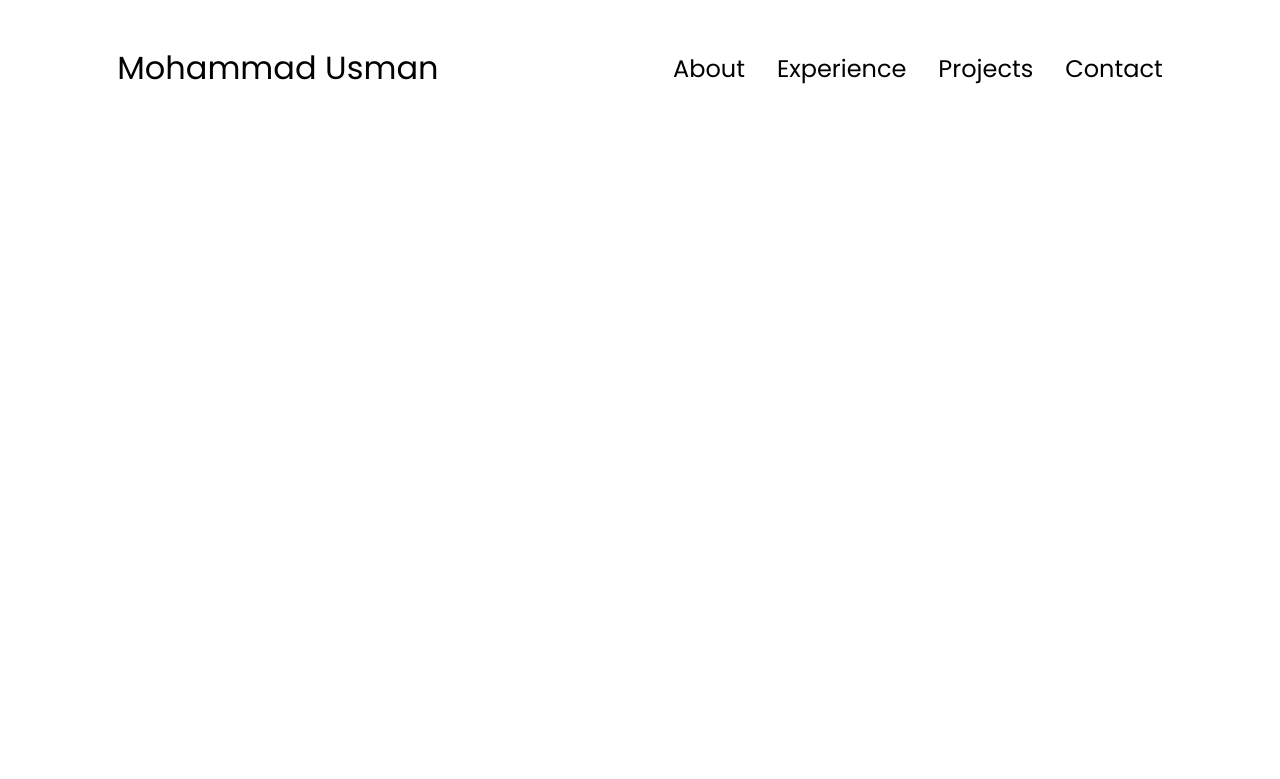
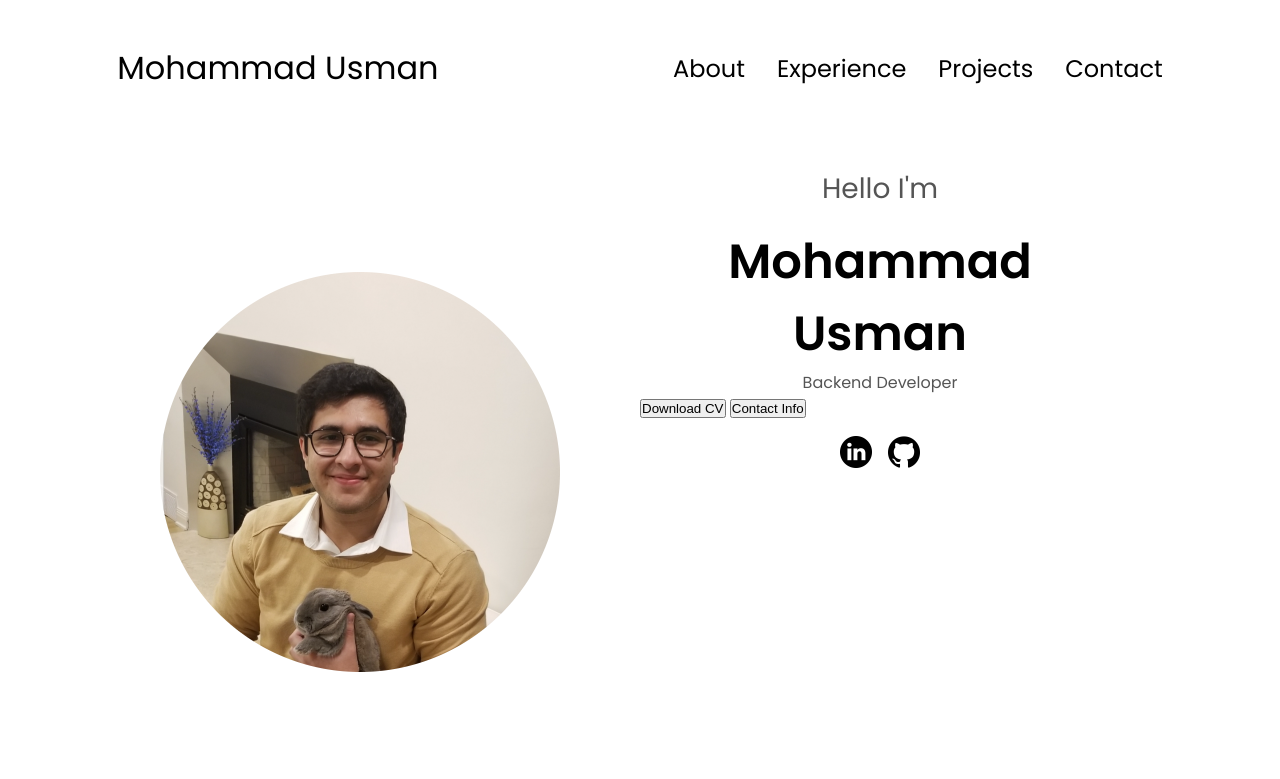
Before and after one commit to Ushmayne/portfolio-website, a plain HTML site: page index.html in a window 1280 px wide. Drawn offline with Linux system fonts and the light colour scheme.

Commit message:
styling of the website

```diff
--- a/index.html
+++ b/index.html
@@ -35,6 +35,24 @@
             </div>
         </div>
     </nav>
+    <section id="profile">
+        <div class="section__pic-container">
+            <img src="./assets/profile.png" alt="Mohammad Usman Profile Picture">
+        </div>
+        <div section__text>
+            <p class="section__text__p1">Hello I'm</p>
+            <h1 class = "title">Mohammad Usman</h1>
+            <p class="section__text__p2">Backend Developer</p>
+            <div class="btn-container">
+                <button class="btn btn-color-2" onclick="window.open('./assets/MohammadUsman_Resume.pdf')">Download CV</button>
+                <button class="btn btn-color-1" onclick="location.href='./#contact'">Contact Info</button>
+            </div>
+            <div id="socials-container">
+                 <img src="./assets/linkedin.png" alt="My LinkedIn Profile" class="icon" onclick="location.href='https://www.linkedin.com/in/mohammad-usman-2b9baa191/'">
+                 <img src="./assets/github.png" alt="My GitHub Profile" class="icon" onclick="location.href='https://github.com/Ushmayne'">
+            </div>
+        </div>
+    </section>
     <script src="script.js"></script>
 </body>
 </html>
--- a/style.css
+++ b/style.css
@@ -154,3 +154,80 @@ a:hover{
 .hamburger-icon span:first-child{
     transform: none;
 }
+
+
+/*Sections*/
+
+section {
+    padding-top: 4vh;
+    height: 96vh;
+    margin: 0 10rem;
+    box-sizing: border-box;
+    min-height: fit-content;
+
+}
+
+.section-container{
+    display: flex;
+}
+
+/*Profile Section*/
+
+
+#profile{
+    display: flex;
+    justify-content: center;
+    gap: 5rem;
+    height: 80vh;
+
+}
+
+.section__pic-container{
+    display: flex;
+    height: 400px;
+    width: 400px;
+    margin: auto 0;
+}
+
+.section__text{
+    align-self: center;
+    text-align: center;
+}
+
+.section__text p{
+    font-weight: 600;
+
+}
+
+.section__text__p1{
+    text-align: center;
+}
+.section__text__p1{
+    font-size: 1.75rem;
+    margin-bottom: 1rem;
+}
+
+.section__text__p2{
+    text-align: center;
+}
+
+.title{
+    font-size: 3rem;
+    text-align: center;
+}
+
+#socials-container{
+    display: flex;
+    justify-content: center;
+    margin-top: 1rem;
+    gap: 1rem;
+}
+
+
+/*ICONS*/
+
+.icon{
+    cursor: pointer;
+    height: 2rem;
+
+}
```
Also changed, not shown: assets/profile.png (added).
